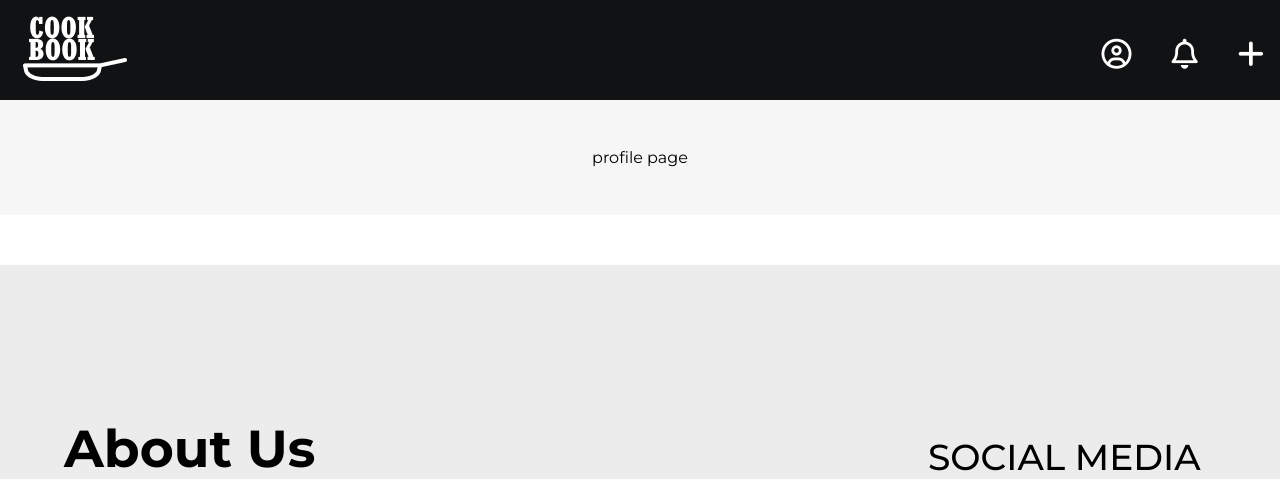
After one commit to Khojayev12/udea-web-development-assignment, a Flask app: page /profile in a window 1280 px wide. The commit adds this page. Shown: the top 479 px of the page. Run offline with Flask 3, Linux system fonts and the light colour scheme; the visitor is signed in with stand-in values (Sample User, id 1).

Commit message:
session management done, new pages created, header updated

```diff
--- a/app.py
+++ b/app.py
@@ -1,8 +1,8 @@
-from flask import Flask, render_template, redirect, request, url_for, jsonify
+from flask import Flask, render_template, redirect, request, url_for, jsonify, session
 from werkzeug.security import check_password_hash, generate_password_hash
 from dbhandler import DBHandler
 app = Flask(__name__)
-
+app.secret_key = "mytestkey"
 mydb = DBHandler()
 
 
@@ -36,11 +36,27 @@ def feed():
 
 @app.route('/home', methods=['GET', 'POST'])
 def home():
-    print("home: ", getattr(app, 'user_id', None))
-    if request.method == 'POST':
-        # TODO: implement authentication logic
-        return redirect(url_for('index'))
+    if 'user' not in session:
+        return redirect(url_for('login'))
     return render_template('pages/home.html')
+
+@app.route('/profile', methods=['GET', 'POST'])
+def profile():
+    if 'user' not in session:
+        return redirect(url_for('login'))
+    return render_template('pages/profile.html')
+
+@app.route('/add', methods=['GET', 'POST'])
+def add():
+    if 'user' not in session:
+        return redirect(url_for('login'))
+    return render_template('pages/add.html')
+
+@app.route('/notifications', methods=['GET', 'POST'])
+def notifications():
+    if 'user' not in session:
+        return redirect(url_for('login'))
+    return render_template('pages/notifications.html')
 
 
 @app.route('/login', methods=['GET', 'POST'])
@@ -51,6 +67,7 @@ def login():
         user_id = authenticate_user(email, password)
         if user_id:
             app.user_id = user_id
+            session['user'] = user_id
             return redirect(url_for('home'))
         return render_template('pages/login.html', error='Invalid email or password.')
     return render_template('pages/login.html', error=None)
@@ -76,32 +93,5 @@ def signup():
 # API CALLS
 
 
-@app.route('/api/login', methods=['GET'])
-def loginApi():
-    if request.method == 'GET':
-        user_email = request.args.get('email', None)
-        user_password = request.args.get('password', None)
-        user_id = authenticate_user(user_email, user_password)
-        if user_id:
-            app.user_id = user_id
-            return redirect(url_for('home'))
-        return render_template('pages/login.html', error='Invalid email or password.')
-    return render_template('pages/login.html', error=None)
-
-
-@app.route('/api/signup', methods=['POST'])
-def signupApi():
-    if request.method == 'POST':
-        payload = request.get_json(silent=True) or request.form
-        user_email = payload.get('email')
-        user_name = payload.get('name')
-        user_password = payload.get('password')
-        created = create_user_account(user_name, user_email, user_password)
-        if created:
-            return jsonify({'message': 'User created'}), 201
-        return jsonify({'message': 'Unable to create account'}), 400
-    return jsonify({'message': 'Unsupported method'}), 405
-
-
 if __name__ == '__main__':
     app.run(debug=True)
--- a/static/styles/index.css
+++ b/static/styles/index.css
@@ -29,12 +29,17 @@ body {
     background-color: #111214;
     z-index: 100;
 }
-
+.header-icon{
+  background-color: white;
+  color: white;
+}
 .header-main-logo {
     margin-top: 16px;
     margin-left: 16px;
     width: 119px;
     height: 84px;
+    object-fit: cover;
+    object-position: center;
 }
 
 .header-nav {
@@ -191,11 +196,20 @@ body {
 
 @media (max-width: 540px) {
     .header-main-logo{
-        width: 60px;
+        margin-top: 20px;
+    margin-left: 20px;
+    width: 80px;
+    height: auto;
     }
     .header-nav {
-        gap: 16px;
+        gap: 0px;
         justify-content: center;
+    }
+    .header-nav-a{
+      margin-right: 20px;
+    }
+    .header-main{
+      height: 90px;
     }
 
 
@@ -205,4 +219,5 @@ body {
 
 a {
   cursor: pointer;
+  text-decoration: none;
 }
--- a/templates/layout.html
+++ b/templates/layout.html
@@ -9,17 +9,25 @@
     <link rel="stylesheet" href="{{ url_for('static', filename='styles/index.css') }}" />
     <link rel="stylesheet" href="{{ url_for('static', filename='styles/footer.css') }}" />
     <link rel="stylesheet" href="{{ url_for('static', filename='styles/feed.css') }}" />
+    <link rel="stylesheet" href="https://cdnjs.cloudflare.com/ajax/libs/font-awesome/6.5.1/css/all.min.css">
 </head>
 
 <body>
     <header class="header-main">
-        <img src="{{ url_for('static', filename='media/Logo.png') }}" alt="Cook Book Logo" class="header-main-logo" />
-        <nav class="header-nav">
-            <a class="header-nav-a" href="{{ url_for('index') }}">Home</a>
-            <a class="header-nav-a" href="{{ url_for('feed') }}">Feed</a>
-            <a class="header-nav-a" href="{{ url_for('login') }}">Login</a>
-            <a class="header-nav-a" href="{{ url_for('signup') }}">Sign up</a>
-        </nav>
+        <a href="{{ url_for('index') }}"><img src="{{ url_for('static', filename='media/Logo.png') }}" alt="Cook Book Logo" class="header-main-logo" /></a>
+        {% if 'user' not in session %}
+            <nav class="header-nav">
+                <a class="header-nav-a" href="{{ url_for('login') }}">Login </a>
+                <a class="header-nav-a" href="{{ url_for('signup') }}">Sign up</a>
+            </nav>
+        {% else %}
+            <nav class="header-nav">
+                <a class="header-nav-a" href="{{ url_for('profile') }}"><i class="fa-regular fa-circle-user"></i></a>
+                <a class="header-nav-a" href="{{ url_for('notifications') }}"><i class="fa-regular fa-bell"></i></a>
+                <a class="header-nav-a" href="{{ url_for('add') }}"><i class="fa-solid fa-plus"></i></a>
+            </nav>
+        {% endif %}
+
     </header>
     {% block body %}{% endblock %}
     <footer class="footer-main">
--- /dev/null
+++ b/templates/pages/profile.html
@@ -0,0 +1,10 @@
+{% extends 'layout.html' %}
+
+{% block body%}
+{% set card_image = url_for('static', filename='media/registration.png') %}
+
+<div class="feed-page">
+   profile page
+
+</div>
+{% endblock %}
```
Also changed, not shown: templates/pages/add.html (added, +9 -0 lines), templates/pages/home.html (+4 -4 lines), templates/pages/notifications.html (added, +10 -0 lines).
